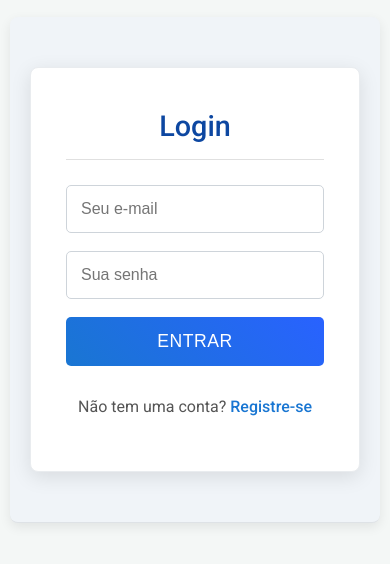
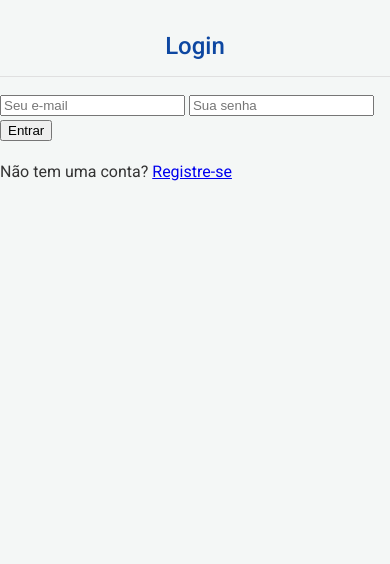
Before and after one commit to gpedroifpr/Carro-Digital, a website: page index.html in a window 390 px wide. Shown: the part 74-638 px from the top of the page. Drawn offline with Linux system fonts and the light colour scheme; no server answers.

Commit message:
Add files via upload

```diff
--- a/index.html
+++ b/index.html
@@ -9,7 +9,7 @@
     <h1>Garagem Virtual</h1>
 
     <!-- ===== SEÇÃO DE AUTENTICAÇÃO (FORA DO MAIN CONTENT) ===== -->
-    <section id="auth-section" class="container-novos-dados">
+    <section id="auth-section">
         <!-- Informações do Usuário Logado (inicialmente oculto) -->
         <div id="user-info" style="display: none;">
             <p>Bem-vindo de volta! <span id="user-email-display"></span></p>
--- a/style.css
+++ b/style.css
@@ -432,135 +432,5 @@ button:disabled {
     background-color: #e0e0e0 !important;
     cursor: wait;
 }
-/* ============================================= */
-/* --- ESTILOS DE AUTENTICAÇÃO (VERSÃO FINAL E CORRIGIDA) --- */
-/* ============================================= */
 
-/* O container geral da seção de login/registro */
-#auth-section {
-    background-color: #f0f4f8; /* Fundo cinza-azulado bem claro */
-    padding: 50px 20px;
-    border-bottom: 1px solid #dee2e6;
 }
-
-/* A caixa branca central onde ficam os formulários ou a mensagem de boas-vindas */
-#auth-container,
-#user-info {
-    max-width: 450px;
-    margin: 0 auto;
-    background-color: #ffffff;
-    padding: 35px;
-    border-radius: 8px;
-    box-shadow: 0 5px 20px rgba(0, 0, 0, 0.1);
-    border: 1px solid #e9ecef;
-}
-
-/* Títulos "Login" e "Registro" */
-#auth-section h2 {
-    text-align: center;
-    color: #0d47a1;
-    margin-top: 0;
-    margin-bottom: 25px;
-    font-weight: 500;
-    font-size: 1.8em;
-}
-
-/* O formulário em si */
-#auth-section .auth-form {
-    display: flex;
-    flex-direction: column;
-    gap: 18px;
-}
-
-/* Campos de input (email, senha) */
-#auth-section .auth-form input {
-    padding: 14px;
-    border: 1px solid #ced4da;
-    border-radius: 5px;
-    font-size: 1em;
-    transition: border-color 0.2s ease, box-shadow 0.2s ease;
-}
-
-/* Efeito ao clicar no campo de input */
-#auth-section .auth-form input:focus {
-    outline: none;
-    border-color: #2962ff;
-    box-shadow: 0 0 0 4px rgba(41, 98, 255, 0.1);
-}
-
-/* Botões "Entrar" e "Criar Conta" */
-#auth-section .auth-form button {
-    padding: 14px;
-    background: linear-gradient(45deg, #1976d2, #2962ff);
-    color: white;
-    border: none;
-    border-radius: 5px;
-    cursor: pointer;
-    font-size: 1.1em;
-    font-weight: 500;
-    text-transform: uppercase;
-    letter-spacing: 0.5px;
-    transition: transform 0.2s ease, box-shadow 0.2s ease;
-}
-
-#auth-section .auth-form button:hover:not(:disabled) {
-    transform: translateY(-2px);
-    box-shadow: 0 4px 10px rgba(41, 98, 255, 0.3);
-}
-
-#auth-section .auth-form button:disabled {
-    background: #bdbdbd;
-    cursor: wait;
-}
-
-/* Texto e links "Não tem uma conta? Registre-se" */
-#auth-section .auth-form p {
-    text-align: center;
-    color: #555;
-    margin-top: 10px;
-}
-
-#auth-section .auth-form a {
-    color: #1976d2;
-    text-decoration: none;
-    font-weight: 500;
-}
-
-#auth-section .auth-form a:hover {
-    text-decoration: underline;
-}
-
-/* Mensagem de boas-vindas e botão de sair */
-#user-info {
-    display: flex;
-    justify-content: space-between;
-    align-items: center;
-    padding: 20px 30px;
-}
-
-#user-info p {
-    margin: 0;
-    font-size: 1.1em;
-    color: #333;
-}
-
-#user-info span {
-    font-weight: bold;
-    color: #0d47a1;
-}
-
-#logout-btn {
-    background-color: #d32f2f;
-    color: white;
-    border: none;
-    padding: 10px 18px;
-    border-radius: 5px;
-    cursor: pointer;
-    font-weight: 500;
-    transition: background-color 0.2s ease;
-}
-
-#logout-btn:hover {
-    background-color: #b71c1c;
-}
-}
```
